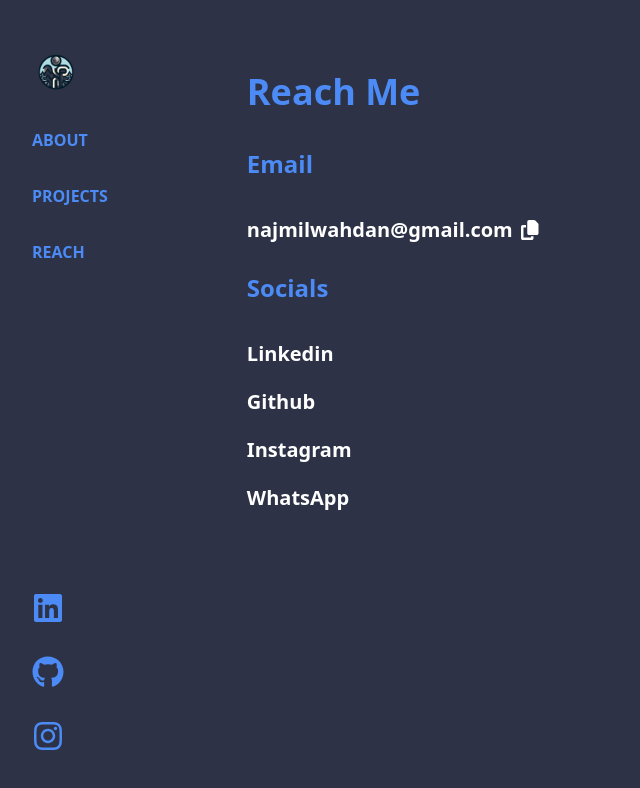
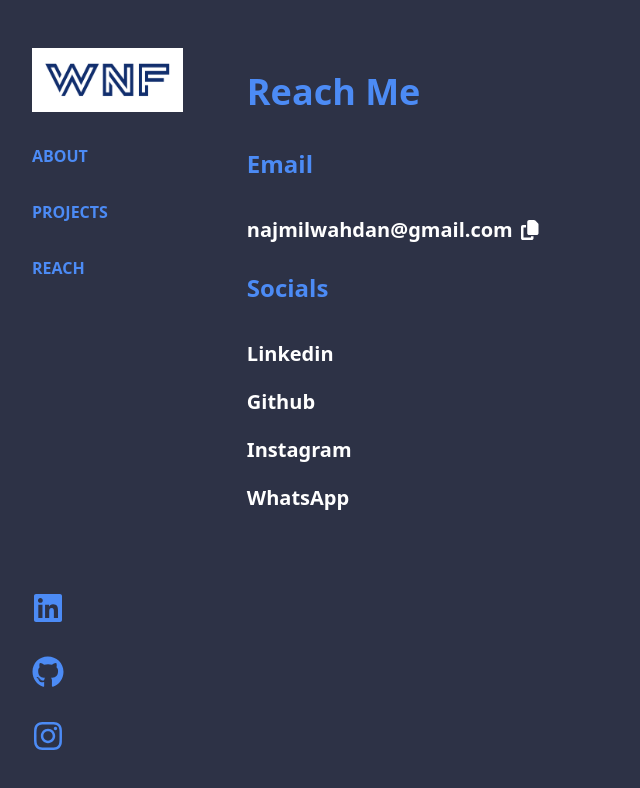
Before and after one commit to Wahdannajmil/portofolio-react-tailwind, a React (Vite) app: page /reach in a window 1280 px wide. Shown: the top 788 px of the page, without its empty margins (0-640 px from the left). Built offline with nearby package versions, Linux system fonts and the light colour scheme.

Commit message:
change logo

```diff
--- a/index.html
+++ b/index.html
@@ -3,7 +3,7 @@
 <html lang="en">
   <head>
     <meta charset="UTF-8" />
-    <link rel="icon" type="image/svg+xml" href="/src/assets/images/mylogo.png" />
+    <link rel="icon" type="image/svg+xml" href="/src/assets/images/logo.png" />
     <meta name="viewport" content="width=device-width, initial-scale=1.0" />
     <title>Wahdan Najmil Fata</title>
   </head>
--- a/src/components/About.jsx
+++ b/src/components/About.jsx
@@ -1,4 +1,5 @@
 import React from 'react';
+
 const Reach = () => {
 
 
@@ -33,7 +34,7 @@
               Education
             </h2>
             <p className="text-xl font-normal text-white">
-        I hold a Bachelor of Information Engineering with Distinction, specializing in Software Systems Development, from Dian Nuswantoro University Semarang.
+              I hold a Bachelor of Information Engineering with Distinction, specializing in Software Systems Development, from Dian Nuswantoro University Semarang.
             </p>
           </div>
         </div>
--- a/src/components/Reach.jsx
+++ b/src/components/Reach.jsx
@@ -12,7 +12,7 @@
     setCopiedEmailIndex(index);
     setTimeout(() => {
       setCopiedEmailIndex(null);
-    }, 2000); // Perubahan nilai dari 1500 menjadi 2000 (2 detik)
+    }, 2000);
   };
 
   const handleAddEmail = () => {
--- a/src/components/Sidebar.jsx
+++ b/src/components/Sidebar.jsx
@@ -1,7 +1,7 @@
 import React, { useState } from "react";
 import { NavLink } from "react-router-dom";
 import { FaLinkedin, FaGithub, FaInstagram, FaBars, FaTimes } from 'react-icons/fa';
-import Logo from "../assets/images/mylogo.png";
+import Logo from "../assets/images/logo.png";
 
 const Sidebar = () => {
   const [isOpen, setIsOpen] = useState(false);
@@ -11,7 +11,7 @@
       <div>
         <div className="flex justify-between items-center mb-8">
           <NavLink to="/" onClick={() => setIsOpen(false)}>
-            <img src={Logo} alt="Logo" className="h-12" />
+            <img src={Logo} alt="Logo" className="h-16" />
           </NavLink>
         </div>
         <nav className={`${isOpen ? 'block' : 'hidden'} lg:block`}>
@@ -19,7 +19,7 @@
             <li>
               <NavLink
                 to="/about"
-                exact // Tambahkan properti exact di sini
+                exact
                 className="text-md font-bold transition duration-300 transform hover:scale-110"
                 activeClassName="bg-blue-800"
                 onClick={() => setIsOpen(false)}
```
Also changed, not shown: src/assets/images/logo.png (added).
